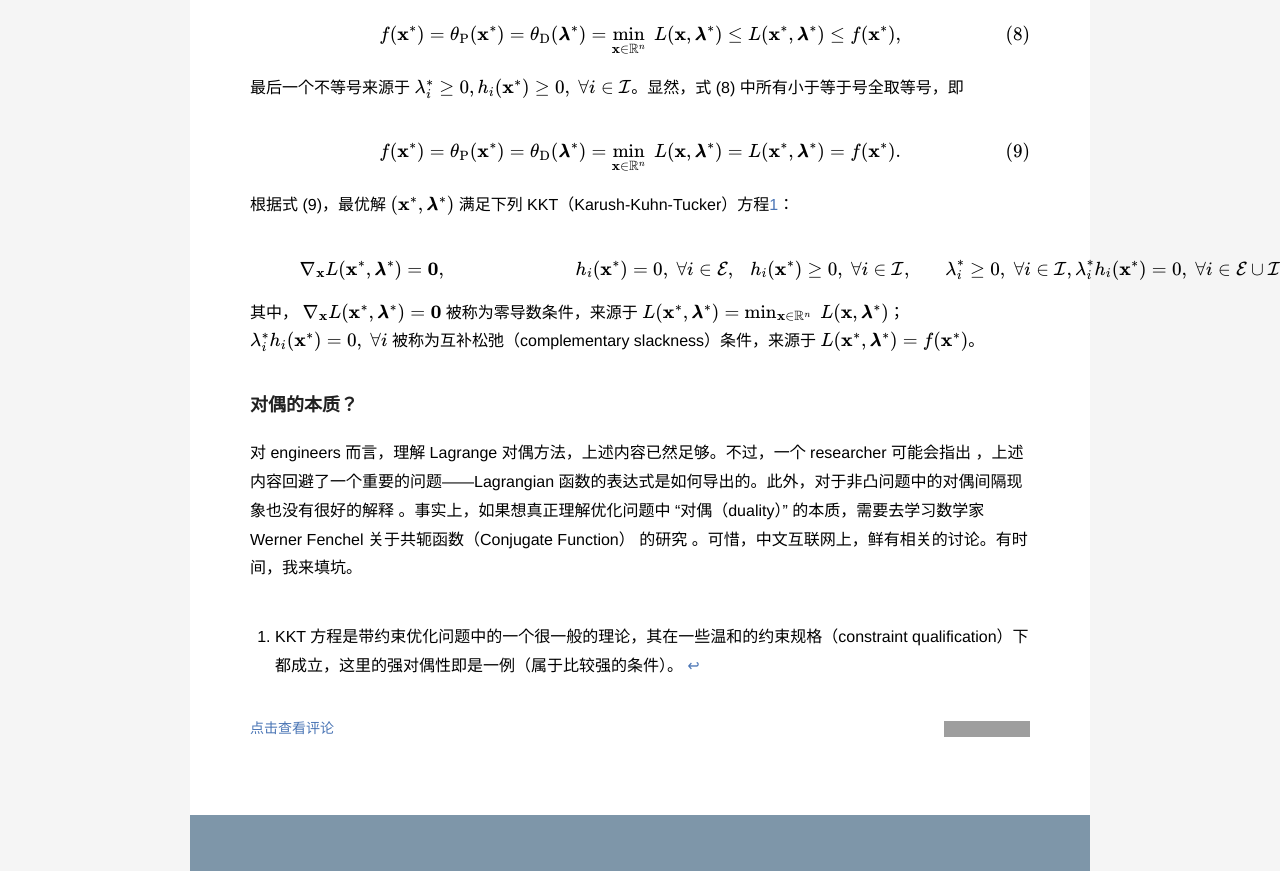
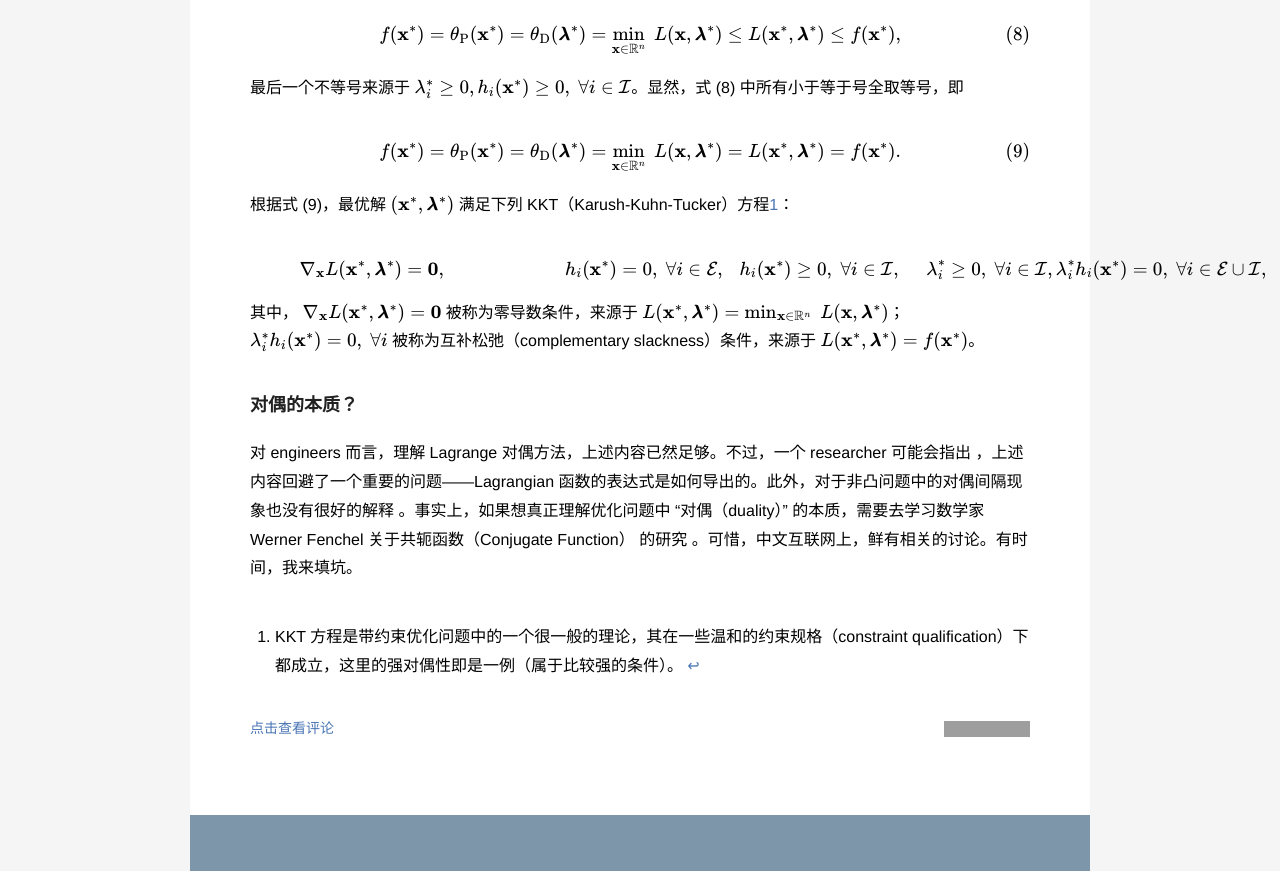
Before and after one commit to jhonhu1994/jhonhu1994.github.io, a Jekyll site: the page built from _posts/2017-12-25-Lagrange-dual.md, in a window 1280 px wide and 900 px high, scrolled down 2082 px, cut to the strip 0-871 px from the top of the window. Built offline with Jekyll 4.4.1, drawn with Linux system fonts in a browser that asks for light colours; formulas are drawn with MathJax 3; some of the changed text lies outside the part shown; grey boxes are pictures that could not be loaded.

Commit message:
Update 2017-12-25-Lagrange-dual.md

```diff
--- a/_posts/2017-12-25-Lagrange-dual.md
+++ b/_posts/2017-12-25-Lagrange-dual.md
@@ -69,10 +69,10 @@ $$f(\mathbf{x}^\ast)=\theta_ \mathrm{P}(\mathbf{x}^\ast)=\theta_ \mathrm{D}(\pmb
 
 根据式 (9)，最优解 $(\mathbf{x}^\ast,\pmb{\lambda}^\ast)$ 满足下列 KKT（Karush-Kuhn-Tucker）方程[^1]：
 
-$$\nabla_ \mathbf{x} L(\mathbf{x}^\ast,\pmb{\lambda}^\ast) = \mathbf{0},\qquad\qquad\qquad\;\;\,\\
+$$\nabla_ \mathbf{x} L(\mathbf{x}^\ast,\pmb{\lambda}^\ast) = \mathbf{0},\qquad\qquad\qquad\,\\
 h_ i(\mathbf{x}^\ast) = 0,\;\forall i\in\mathcal{E},\;\;\,\\
 h_ i(\mathbf{x}^\ast) \geq 0,\;\forall i\in\mathcal{I},\;\;\,\\
-\quad\lambda_ i^\ast \geq 0,\;\forall i\in\mathcal{I},\\
+\;\;\lambda_ i^\ast \geq 0,\;\forall i\in\mathcal{I},\\
 \lambda_ i^\ast h_ i(\mathbf{x}^\ast) = 0,\;\forall i\in\mathcal{E}\cup\mathcal{I},\tag{10}$$
 
 其中， $\nabla_ \mathbf{x} L(\mathbf{x}^\ast,\pmb{\lambda}^\ast) = \mathbf{0}$ 被称为零导数条件，来源于 $L(\mathbf{x}^\ast,\pmb{\lambda}^\ast)=\min_ {\mathbf{x}\in\mathbb{R}^n}\;L(\mathbf{x},\pmb{\lambda}^\ast)$； $\lambda_ i^\ast h_ i(\mathbf{x}^\ast) = 0,\;\forall i$ 被称为互补松弛（complementary slackness）条件，来源于 $L(\mathbf{x}^\ast,\pmb{\lambda}^\ast)= f(\mathbf{x}^\ast)$。
```
Also changed, not shown: other parts of _posts/2017-12-25-Lagrange-dual.md (+3 -3 lines).
